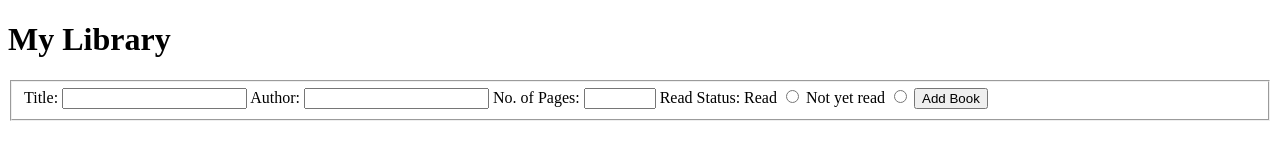
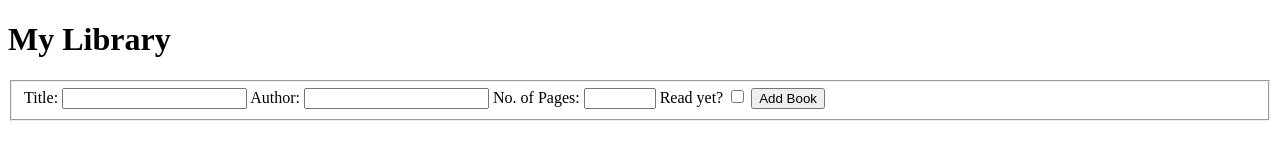
Before and after one commit to scottwright-dev/odin-project-library, a website: page index.html in a window 1280 px wide. Drawn offline with Linux system fonts and the light colour scheme.

Commit message:
refactor: radio button to checkbox
This commit simplifies the form to use  a checkbox instead of radio buttons to select if the book has been read or not.

```diff
--- a/index.html
+++ b/index.html
@@ -25,11 +25,8 @@
         <label for="pages">No. of Pages:</label>
         <input type="number" name="pages" id="pages" aria-required="true" required min="1" max="2000">
 
-        <label>Read Status:</label>
-        <label for="read">Read</label>
-        <input type="radio" name="status" id="read" value="read" required>
-        <label for="unread">Not yet read</label>
-        <input type="radio" name="status" id="unread" value="unread">
+        <label for="read">Read yet?</label>
+        <input type="checkbox" name="read" id="read" value="read">
 
         <button type="submit">Add Book</button>
 
```
